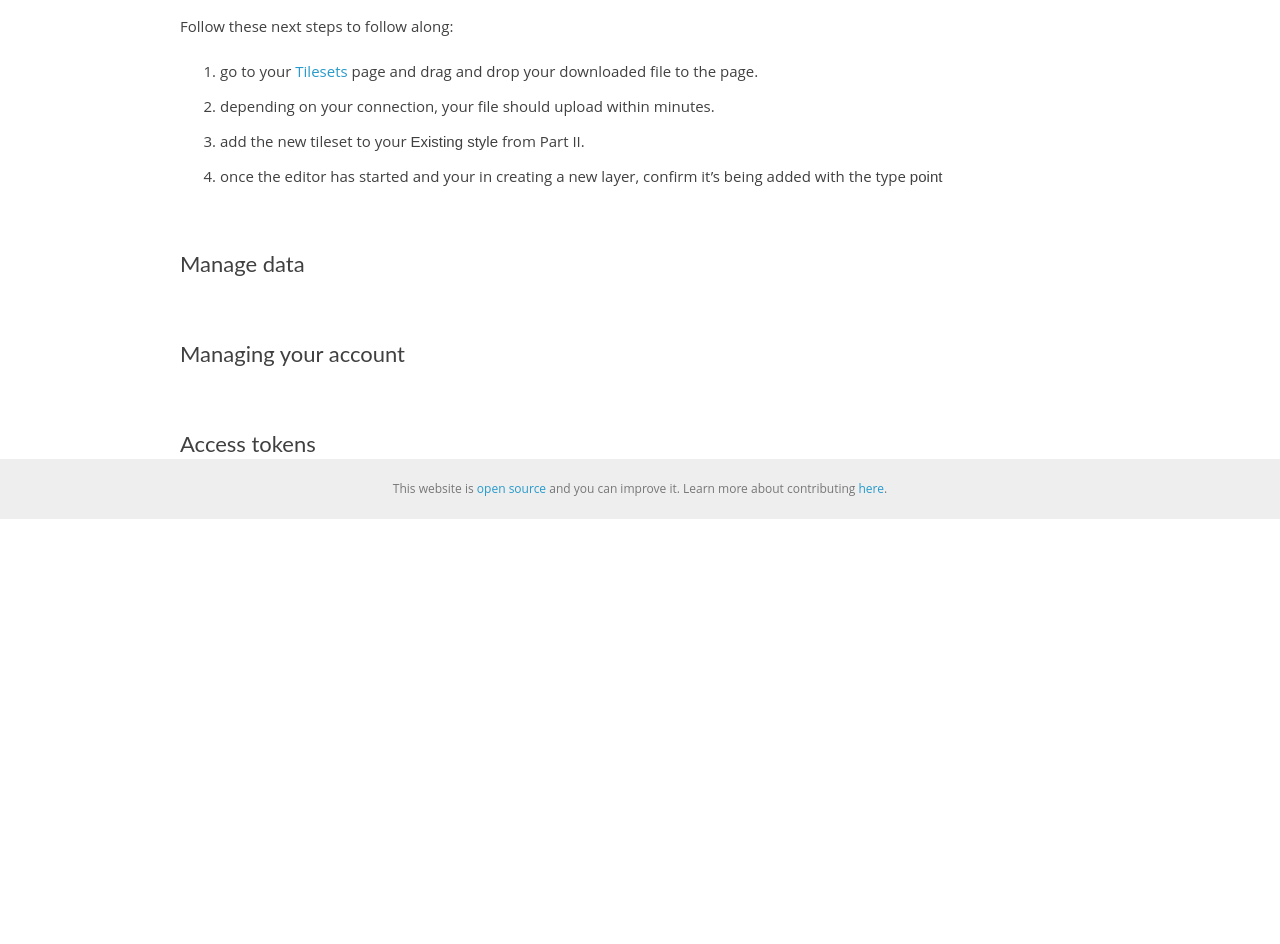
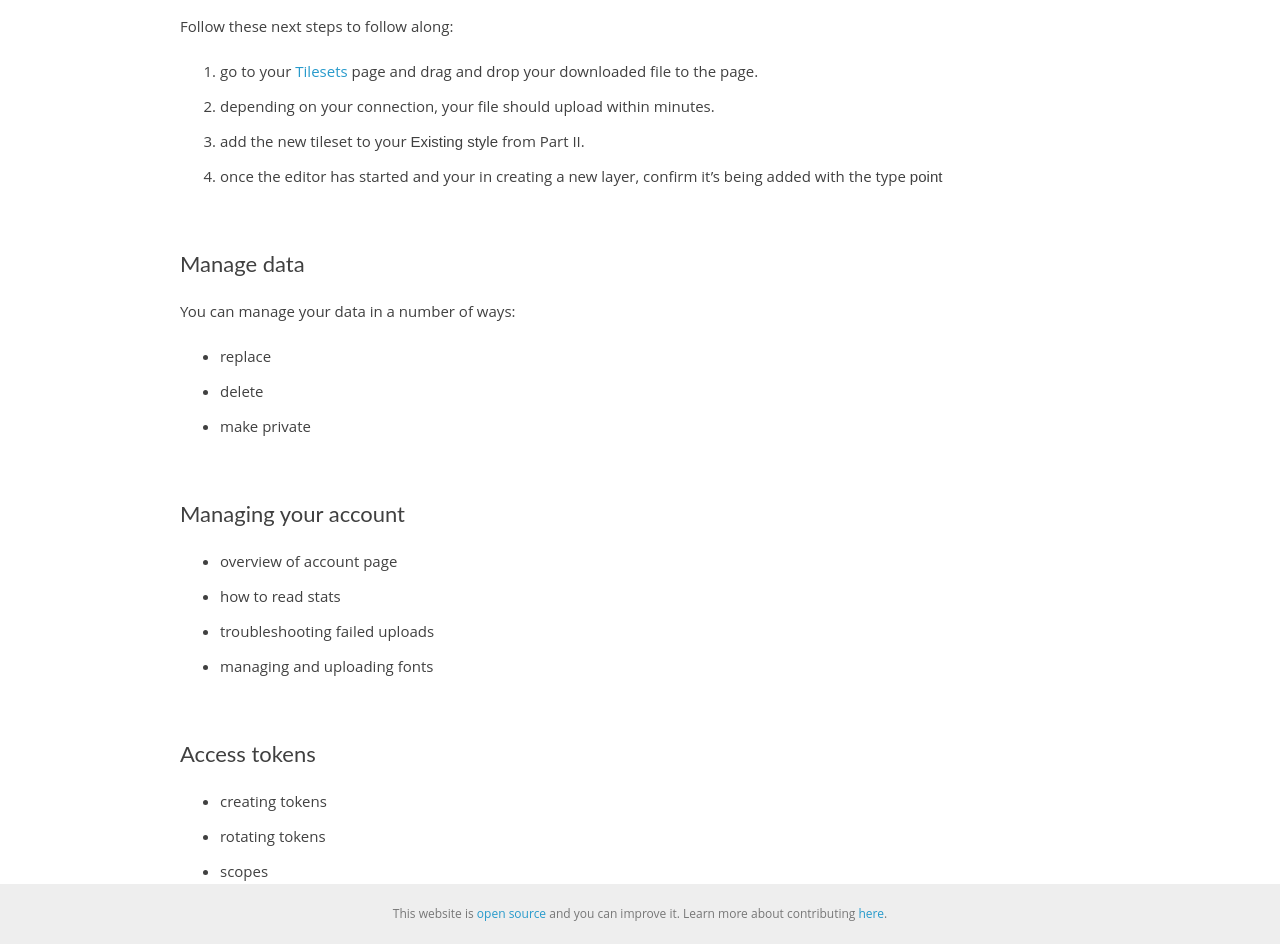
Before and after one commit to cugos/studio-workshop, a Jekyll site: the page built from _posts/0000-01-01-part-3.md, in a window 1280 px wide and 1400 px high, scrolled down 3692 px. Shown: the part 456-1400 px from the top of the window. Built offline with Jekyll 4.4.1, drawn with Linux system fonts in a browser that asks for light colours; some web fonts are replaced; before the commit the page ends 4667 px from its top, so only the background shows below that.

Commit message:
updates part III

```diff
--- a/_posts/0000-01-01-part-3.md
+++ b/_posts/0000-01-01-part-3.md
@@ -84,7 +84,21 @@ Follow these next steps to follow along:
 1. once the editor has started and your in creating a new layer, confirm it's being added with the type **point**
 
 ## Manage data
+You can manage your data in a number of ways:
+
+- replace
+- delete
+- make private
 
 ## Managing your account
 
+- overview of account page
+- how to read stats
+- troubleshooting failed uploads
+- managing and uploading fonts
+
 ## Access tokens
+
+- creating tokens
+- rotating tokens
+- scopes
```
